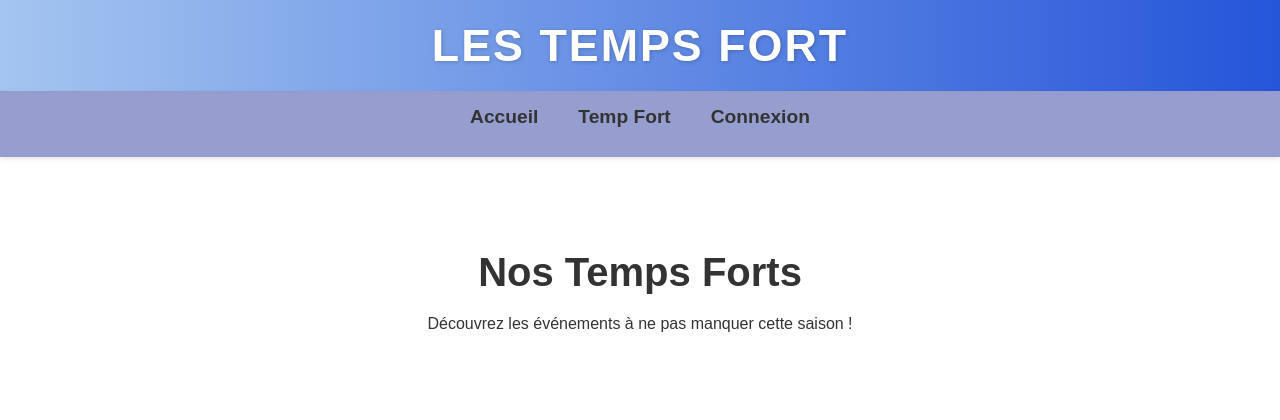
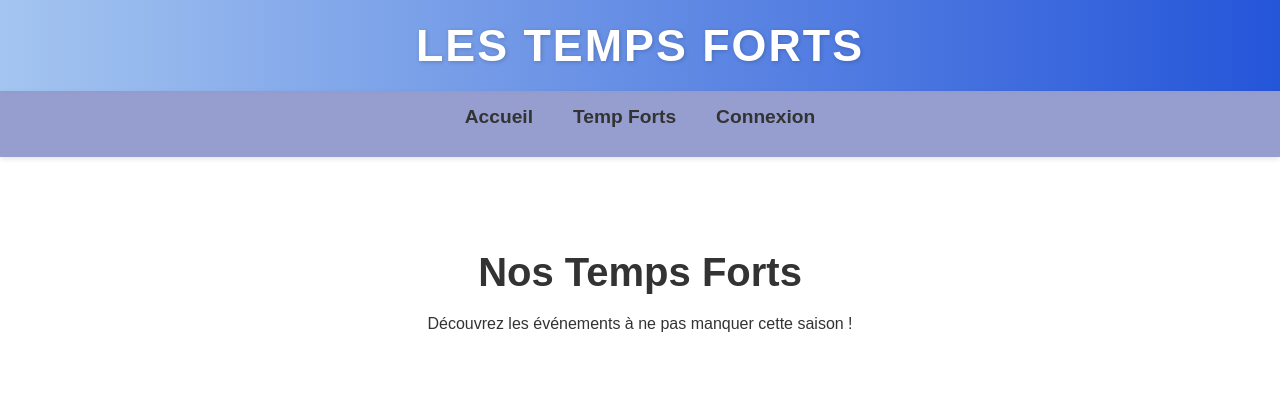
Before and after one commit to LoZzzen/Nouvelle-Vague, a CodeIgniter 4 app: the page made by app/Views/tempFort.php in a window 1280 px wide. Shown: the top 420 px of the page. Run offline with PHP 8.4 and a stand-in for CodeIgniter, Linux system fonts and the light colour scheme; the template is opened without the code that fills it, so the values that code supplies are empty; some libraries are stand-ins or nearby versions.

Commit message:
rokhiyaModif

```diff
--- a/app/Config/App.php
+++ b/app/Config/App.php
@@ -16,7 +16,7 @@ class App extends BaseConfig
      *
      *    http://example.com/
      */
-    public string $baseURL = 'http://172.16.203.209/NVLVAGUE/Nouvelle-Vague/public/';
+    public string $baseURL = 'http://localhost/Nouvelle-Vague/public/';
 
     /**
      * Allowed Hostnames in the Site URL other than the hostname in the baseURL.
--- a/app/Config/Database.php
+++ b/app/Config/Database.php
@@ -26,9 +26,9 @@ class Database extends Config
      */
     public array $default = [
         'DSN'          => '',
-        'hostname'     => '172.16.203.209',
-        'username'     => 'sio',
-        'password'     => 'cacapipi29',
+        'hostname'     => 'localhost',
+        'username'     => 'root',
+        'password'     => '',
         'database'     => 'nvlVague',
         'DBDriver'     => 'MySQLi',
         'DBPrefix'     => '',
--- a/app/Models/Modele.php
+++ b/app/Models/Modele.php
@@ -13,3 +13,4 @@
                  return $query->getResultArray();
              }
          }
+?>
--- a/app/Views/tempFort.php
+++ b/app/Views/tempFort.php
@@ -72,26 +72,26 @@
             color: #333;
         }
 
-        .event-list {
+        .listeEvenement {
             display: grid;
             grid-template-columns: 1fr 1fr 1fr;
             gap: 20px;
             margin-top: 30px;
         }
 
-        .event-card {
+        .evenement {
             background-color: #f4f4f4;
             padding: 20px;
             border-radius: 8px;
             box-shadow: 0 4px 10px rgba(0, 0, 0, 0.1);
         }
 
-        .event-card h3 {
+        .evenement h3 {
             font-size: 1.8em;
             color: #333;
         }
 
-        .event-card p {
+        .evenement p {
             font-size: 1.1em;
             color: #555;
         }
@@ -117,7 +117,7 @@
 <body>
     <!-- en-tête -->
     <header>
-        <h1>LES TEMPS FORT</h1>
+        <h1>LES TEMPS FORTS</h1>
     </header>
     <!-- barre de navigation -->
     <nav>
@@ -130,7 +130,7 @@
         <br> <br>
         <li>
             <?php
-                 echo anchor('MonControleur/lesTF', ' Temp Fort');
+                 echo anchor('MonControleur/lesTF', ' Temp Forts');
             ?>
         </li>
         <br> <br>
@@ -148,9 +148,9 @@
 
         <p>Découvrez les événements à ne pas manquer cette saison !</p>
 
-        <div class="event-list">
+        <div class="listeEvenement">
     <?php foreach ($lesEvenements as $evenement): ?>
-        <div class="event-card">
+        <div class="evenement">
             <h3><?= esc($evenement['nomEvenement']); ?></h3>
             <!-- Affichage de l'image -->
             <img src="<?= base_url($evenement['image']); ?>" alt="<?= esc($evenement['nomEvenement']); ?>" style="width:100%; height:auto;">
```
Also changed, not shown: app/Views/accueil.php (+6 -11 lines), 1 other file. Lines whose indentation alone changed are shown as unchanged.
